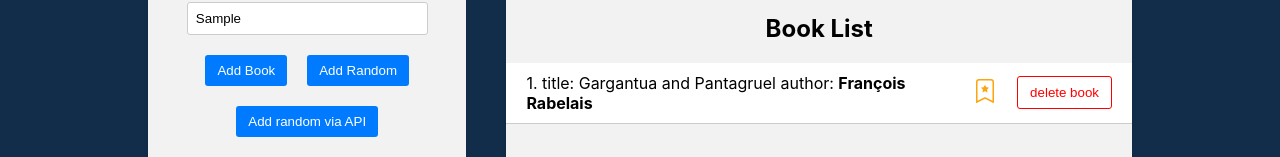
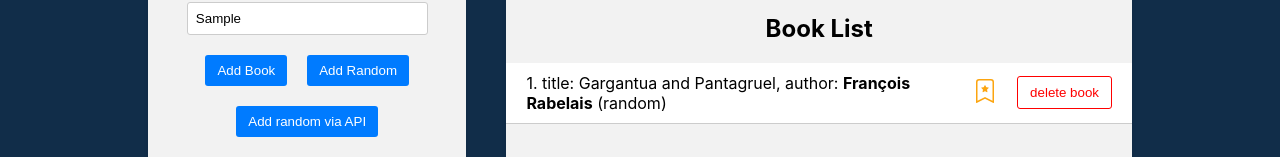
Before and after one commit to Vachek-hooves/react-redux, a React (Create React App) app in the folder frontend/: page / in a window 1280 px wide. Both pictures are taken after typing "Sample", "Sample" into the empty fields and a click on the button "Add Random". Shown: the part 312-469 px from the top of the page. Built offline with nearby package versions, Linux system fonts and the light colour scheme.

Commit message:
Add book source

```diff
--- a/frontend/src/components/BookForm/BookForm.js
+++ b/frontend/src/components/BookForm/BookForm.js
@@ -20,7 +20,7 @@ export default function BookForm() {
     e.preventDefault();
     if (title && author) {
       // dispatch action
-      const book = createBookWithId({ author, title });
+      const book = createBookWithId({ author, title }, 'manual');
 
       // console.log(addBook(book));
       dispatch(addBook(book));
@@ -49,16 +49,16 @@ export default function BookForm() {
     const randomIndex = Math.floor(Math.random() * booksData.length);
     // console.log(randomIndex);
     const randomBook = booksData[randomIndex];
-    const randomBookWithId = createBookWithId(randomBook);
+    // const randomBookWithId = createBookWithId(randomBook);
     // console.log(randomBookWithId);
-    dispatch(addBook(randomBookWithId));
+    dispatch(addBook(createBookWithId(randomBook, 'random')));
   };
 
   const handleAddRandomBookViaApi = async () => {
     try {
-      const response = await axios.get('http://localhost:4000/randm-book');
+      const response = await axios.get('http://localhost:4000/random-book');
       if (response?.data?.title && response?.data?.author) {
-        dispatch(addBook(createBookWithId(response.data)));
+        dispatch(addBook(createBookWithId(response.data, 'API')));
       }
     } catch (error) {
       return console.log(error);
--- a/frontend/src/components/BookList/BookList.js
+++ b/frontend/src/components/BookList/BookList.js
@@ -74,8 +74,9 @@ export default function BookList() {
           {filteredBooks.map((book, i) => (
             <li key={book.id}>
               <div className="book-info">
-                {++i}. title: {highlightMatch(book.title, titleFilter)} author:{' '}
-                <strong>{highlightMatch(book.author, authorFilter)}</strong>
+                {++i}. title: {highlightMatch(book.title, titleFilter)}, author:{' '}
+                <strong>{highlightMatch(book.author, authorFilter)}</strong>{' '}
+                ({book.source})
               </div>
               <div className="book-actions">
                 <span onClick={() => toggleHandle(book.id)}>
--- a/frontend/src/utils/createBookWithId.js
+++ b/frontend/src/utils/createBookWithId.js
@@ -1,7 +1,8 @@
 import { v4 as uuidv4 } from 'uuid';
-const createBookWithId = (book) => {
+const createBookWithId = (book,source) => {
   return {
     ...book,
+    source,
     isFavorite: false,
     id: uuidv4(),
   };
```
